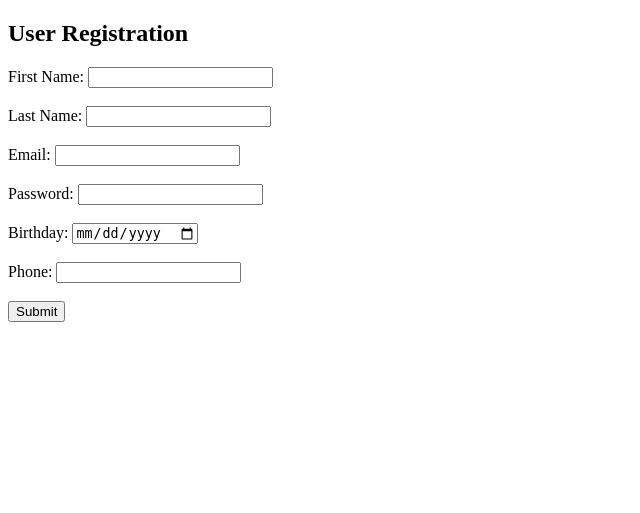
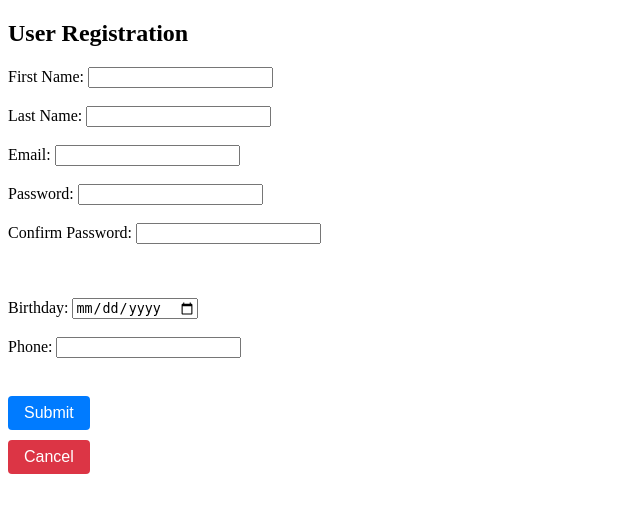
Before and after one commit to CS-UCY-EPL343/epl343.winter24.team4, a Flask app: page /signup in a window 1280 px wide. Shown: the top 513 px of the page, without its empty margins (0-640 px from the left). Run offline with Flask 3, Linux system fonts and the light colour scheme.

Commit message:
SignUp/Navbar

```diff
--- a/requirements.txt
+++ b/requirements.txt
@@ -1,5 +1,5 @@
 Flask==3.0.3
 requests==2.32.3
 bcrypt==4.2.1
-SQLAlchemy==2.0.36
+SQLAlchemy
 pyodbc==5.2.0
--- /dev/null
+++ b/static/signUp.css
@@ -0,0 +1,74 @@
+/* Button Container */
+.button-container {
+    display: flex;
+    flex-direction: column;
+    align-items: flex-start;
+    margin-top: 20px;
+}
+
+.button-container button {
+    padding: 8px 16px;
+    font-size: 16px;
+    cursor: pointer;
+    border: none;
+    border-radius: 4px;
+}
+
+.button-container .submit-button {
+
+    background-color: #007BFF;
+    color: white;
+    cursor: not-allowed; /* Initially disabled */
+}
+
+.button-container .submit-button:hover {
+    background-color: #0056b3;
+}
+
+.button-container .cancel-button {
+    margin-top: 10px;
+    background-color: #dc3545;
+    color: white;
+}
+
+.button-container .cancel-button:hover {
+    background-color: #b02a37;
+}
+
+/* Inline Error Message */
+.error-message {
+    color: red;
+    font-size: 14px;
+    margin-top: 5px;
+}
+
+/* Centered Error Box */
+.error-box {
+    position: fixed;
+    top: 50%;
+    left: 50%;
+    transform: translate(-50%, -50%);
+    background-color: #e6f7ff; /* Light blue background */
+    border: 2px solid #1890ff; /* Blue border */
+    border-radius: 10px;
+    padding: 20px;
+    width: 300px;
+    box-shadow: 0px 4px 8px rgba(0, 0, 0, 0.2);
+    color: #003a8c; /* Dark blue text */
+    font-size: 16px;
+    text-align: left;
+    display: none; /* Hidden by default */
+    z-index: 1000; /* Ensure it appears above other elements */
+}
+
+.error-box ul {
+    margin: 10px 0 0 20px;
+    padding: 0;
+    list-style-type: disc;
+}
+
+.error-box strong {
+    font-weight: bold;
+    margin-bottom: 10px;
+    display: block;
+}
--- /dev/null
+++ b/static/signUp.js
@@ -0,0 +1,61 @@
+document.addEventListener('DOMContentLoaded', () => {
+    const passwordField = document.getElementById('Password');
+    const confirmPasswordField = document.getElementById('ConfirmPassword');
+    const passwordErrorBox = document.getElementById('passwordErrorBox');
+    const passwordErrorList = document.getElementById('passwordErrorList');
+    const passwordMatchError = document.getElementById('passwordMatchError');
+    const submitButton = document.getElementById('submitButton');
+
+    // Function to validate password criteria
+    function validatePassword() {
+        const password = passwordField.value;
+        const confirmPassword = confirmPasswordField.value;
+
+        // Reset error list
+        passwordErrorList.innerHTML = "";
+
+        // Criteria
+        const criteria = [
+            { regex: /[a-z]/, message: "At least one lowercase letter" },
+            { regex: /[A-Z]/, message: "At least one uppercase letter" },
+            { regex: /\W/, message: "At least one special character" },
+            { regex: /.{8,}/, message: "At least 8 characters long" }
+        ];
+
+        let validCriteria = true;
+
+        criteria.forEach(({ regex, message }) => {
+            if (!regex.test(password)) {
+                validCriteria = false;
+                const li = document.createElement("li");
+                li.textContent = message;
+                passwordErrorList.appendChild(li);
+            }
+        });
+
+        // Check if passwords match
+        if (password !== confirmPassword) {
+            passwordMatchError.textContent = "Passwords must match.";
+            submitButton.disabled = true;
+        } else {
+            passwordMatchError.textContent = ""; // Clear match error
+        }
+
+        // Show or hide the error box for criteria
+        if (!validCriteria) {
+            passwordErrorBox.style.display = "block";
+            submitButton.disabled = true;
+        } else {
+            passwordErrorBox.style.display = "none";
+        }
+
+        // Enable submit button if all conditions are met
+        if (validCriteria && password === confirmPassword) {
+            submitButton.disabled = false;
+        }
+    }
+
+    // Add event listeners to validate passwords in real-time
+    passwordField.addEventListener('input', validatePassword);
+    confirmPasswordField.addEventListener('input', validatePassword);
+});
--- a/static/style_home.css
+++ b/static/style_home.css
@@ -63,7 +63,7 @@
     margin: 0 15px;
     text-decoration: none;
     font-weight: bold;
-    font-size: 2cap;
+    font-size: 1.5cap;
   }
 
   .navbar a:hover {
@@ -137,7 +137,7 @@
 }
 
 .hero-content h1 {
-  font-size: 1rem;
+  font-size: 2.5rem;
   margin-bottom: 20px;
   color: rgb(255, 255, 255);
 }
--- a/templates/signup.html
+++ b/templates/signup.html
@@ -4,12 +4,14 @@
     <meta charset="UTF-8">
     <meta name="viewport" content="width=device-width, initial-scale=1.0">
     <title>User Registration Form</title>
+    <link rel="stylesheet" href="/static/signUp.css">
+    <script src="/static/signUp.js" defer></script>
 </head>
 <body>
 
     <h2>User Registration</h2>
 
-    <form action="/signup" method="POST">
+    <form id="registrationForm" action="/signup" method="POST">
         <label for="FName">First Name:</label>
         <input type="text" id="FName" name="FName" required><br><br>
 
@@ -22,14 +24,26 @@
         <label for="Password">Password:</label>
         <input type="password" id="Password" name="Password" required><br><br>
 
+        <label for="ConfirmPassword">Confirm Password:</label>
+        <input type="password" id="ConfirmPassword" name="ConfirmPassword" required><br>
+        <span id="passwordMatchError" class="error-message"></span><br><br>
+
+        <!-- Password Error Box for Criteria -->
+        <div id="passwordErrorBox" class="error-box" style="display: none;">
+            <strong>Password must meet the following criteria:</strong>
+            <ul id="passwordErrorList"></ul>
+        </div><br>
+
         <label for="Birthday">Birthday:</label>
         <input type="date" id="Birthday" name="Birthday"><br><br>
 
         <label for="Phone">Phone:</label>
         <input type="text" id="Phone" name="Phone"><br><br>
 
-        <button type="submit">Submit</button>
+        <div class="button-container">
+            <button type="submit" class="submit-button" id="submitButton" disabled>Submit</button>
+            <button type="button" class="cancel-button" onclick="history.back()">Cancel</button>
+        </div>
     </form>
-
 </body>
 </html>
```
Also changed, not shown: static/logIn.css (added, +39 -0 lines), templates/login.html (+9 -1 lines), templates/navbar.html (+12 -4 lines).
